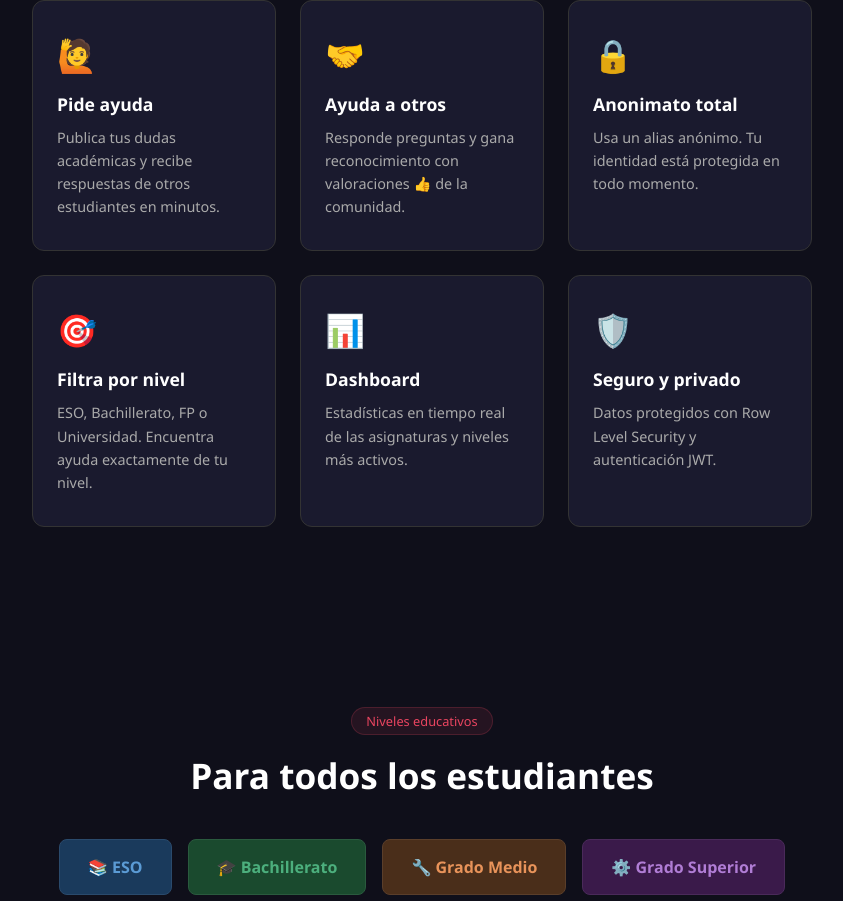
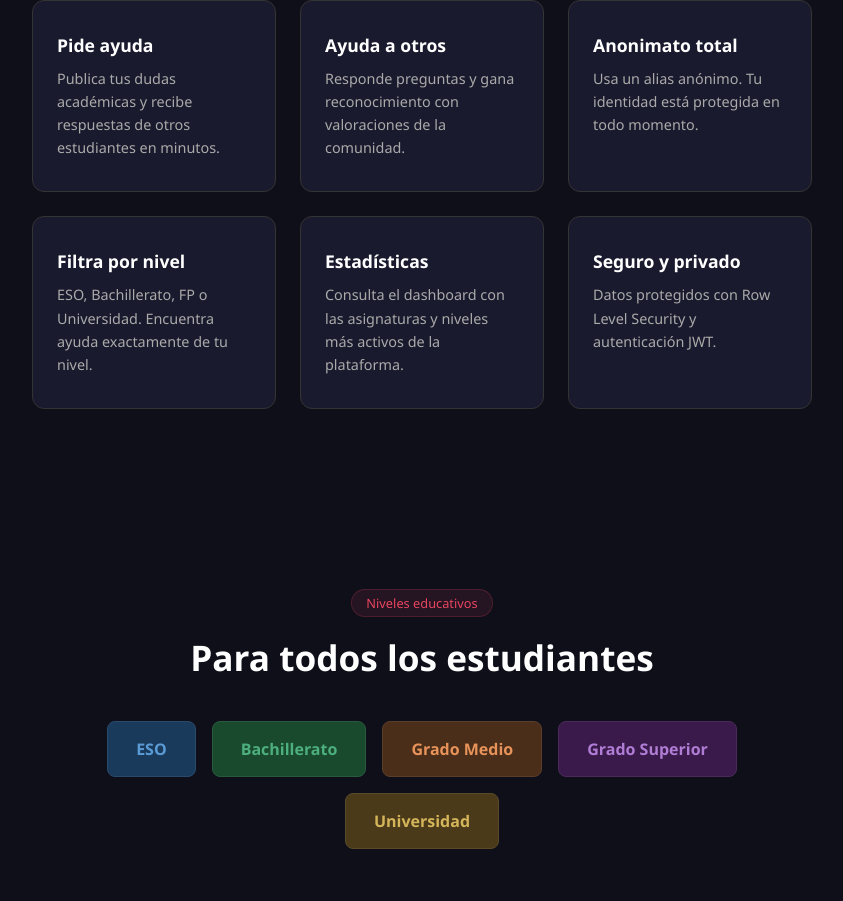
Before and after one commit to wilister/estuRed, an Angular app: page / in a window 1280 px wide. Shown: the part 1896-2797 px from the top of the page, without its empty margins (218-1061 px from the left). Built offline with nearby package versions, Linux system fonts and the light colour scheme.

Commit message:
Eliminar emoticonos de la interfaz

```diff
--- a/src/app/features/dashboard/dashboard.component.html
+++ b/src/app/features/dashboard/dashboard.component.html
@@ -1,22 +1,19 @@
 <div class="dashboard">
-  <h1>📊 Dashboard</h1>
+  <h1>Estadísticas</h1>
 
   <div *ngIf="cargando"><div class="spinner"></div></div>
 
   <div *ngIf="!cargando">
     <div class="stats-row">
       <div class="stat-card">
-        <span class="stat-icon">📋</span>
         <span class="stat-numero">{{ totalSolicitudes }}</span>
         <span class="stat-label">Solicitudes totales</span>
       </div>
       <div class="stat-card">
-        <span class="stat-icon">💬</span>
         <span class="stat-numero">{{ totalRespuestas }}</span>
         <span class="stat-label">Respuestas dadas</span>
       </div>
       <div class="stat-card">
-        <span class="stat-icon">👥</span>
         <span class="stat-numero">{{ totalUsuarios }}</span>
         <span class="stat-label">Usuarios registrados</span>
       </div>
--- a/src/app/features/landing/landing.component.html
+++ b/src/app/features/landing/landing.component.html
@@ -1,7 +1,6 @@
 <div class="landing">
-
   <nav class="landing-nav">
-    <div class="nav-brand">🎓 EstuRed</div>
+    <div class="nav-brand">EstuRed</div>
     <div class="nav-links">
       <button class="btn-outline" (click)="router.navigate(['/login'])">Iniciar sesión</button>
       <button class="btn-primary" (click)="router.navigate(['/registro'])">Registrarse gratis</button>
@@ -9,7 +8,7 @@
   </nav>
 
   <div class="hero">
-    <div class="hero-badge">🚀 Plataforma académica colaborativa</div>
+    <div class="hero-badge">Plataforma académica colaborativa</div>
     <h1>Aprende más.<br><span class="highlight">Juntos.</span></h1>
     <p class="subtitulo">
       Conecta con estudiantes de tu nivel, resuelve dudas académicas
@@ -70,32 +69,26 @@
     <h2>Todo lo que necesitas para estudiar mejor</h2>
     <div class="features-grid">
       <div class="feature-card">
-        <div class="feature-icon-wrap">🙋</div>
         <h3>Pide ayuda</h3>
         <p>Publica tus dudas académicas y recibe respuestas de otros estudiantes en minutos.</p>
       </div>
       <div class="feature-card">
-        <div class="feature-icon-wrap">🤝</div>
         <h3>Ayuda a otros</h3>
-        <p>Responde preguntas y gana reconocimiento con valoraciones 👍 de la comunidad.</p>
+        <p>Responde preguntas y gana reconocimiento con valoraciones de la comunidad.</p>
       </div>
       <div class="feature-card">
-        <div class="feature-icon-wrap">🔒</div>
         <h3>Anonimato total</h3>
         <p>Usa un alias anónimo. Tu identidad está protegida en todo momento.</p>
       </div>
       <div class="feature-card">
-        <div class="feature-icon-wrap">🎯</div>
         <h3>Filtra por nivel</h3>
         <p>ESO, Bachillerato, FP o Universidad. Encuentra ayuda exactamente de tu nivel.</p>
       </div>
       <div class="feature-card">
-        <div class="feature-icon-wrap">📊</div>
-        <h3>Dashboard</h3>
-        <p>Estadísticas en tiempo real de las asignaturas y niveles más activos.</p>
+        <h3>Estadísticas</h3>
+        <p>Consulta el dashboard con las asignaturas y niveles más activos de la plataforma.</p>
       </div>
       <div class="feature-card">
-        <div class="feature-icon-wrap">🛡️</div>
         <h3>Seguro y privado</h3>
         <p>Datos protegidos con Row Level Security y autenticación JWT.</p>
       </div>
@@ -106,11 +99,11 @@
     <div class="seccion-badge">Niveles educativos</div>
     <h2>Para todos los estudiantes</h2>
     <div class="niveles-grid">
-      <div class="nivel-card eso">📚 ESO</div>
-      <div class="nivel-card bach">🎓 Bachillerato</div>
-      <div class="nivel-card gm">🔧 Grado Medio</div>
-      <div class="nivel-card gs">⚙️ Grado Superior</div>
-      <div class="nivel-card uni">🏛️ Universidad</div>
+      <div class="nivel-card eso">ESO</div>
+      <div class="nivel-card bach">Bachillerato</div>
+      <div class="nivel-card gm">Grado Medio</div>
+      <div class="nivel-card gs">Grado Superior</div>
+      <div class="nivel-card uni">Universidad</div>
     </div>
   </div>
 
@@ -127,7 +120,7 @@
 
   <footer class="footer">
     <div class="footer-content">
-      <div class="footer-brand">🎓 EstuRed</div>
+      <div class="footer-brand">EstuRed</div>
       <p>Plataforma académica colaborativa · TFG DAM 2026</p>
       <div class="footer-links">
         <span (click)="router.navigate(['/login'])">Iniciar sesión</span>
@@ -136,5 +129,4 @@
       </div>
     </div>
   </footer>
-
 </div>
--- a/src/app/features/perfil/perfil.component.html
+++ b/src/app/features/perfil/perfil.component.html
@@ -25,7 +25,7 @@
           </div>
         </div>
 
-        <button class="btn-editar" (click)="activarEdicion()">✏️ Editar Perfil</button>
+        <button class="btn-editar" (click)="activarEdicion()">Editar Perfil</button>
       </div>
 
       <div *ngIf="editando" class="form-edicion">
@@ -74,7 +74,7 @@
         <p class="descripcion">{{ s.descripcion }}</p>
         <div class="card-footer">
           <span class="fecha">{{ s.created_at | date:'dd/MM/yyyy' }}</span>
-          <span class="respuestas">💬 {{ contadores[s.id] || 0 }} respuestas</span>
+          <span class="respuestas">{{ contadores[s.id] || 0 }} respuestas</span>
         </div>
       </div>
     </div>
--- a/src/app/features/solicitudes/detalle-solicitud/detalle-solicitud.component.html
+++ b/src/app/features/solicitudes/detalle-solicitud/detalle-solicitud.component.html
@@ -1,7 +1,7 @@
 <div class="detalle">
   <div class="detalle-nav">
     <button class="btn-volver" (click)="router.navigate(['/home'])">← Volver</button>
-    <button class="btn-eliminar" *ngIf="esAutor" (click)="eliminarSolicitud()">🗑️ Eliminar</button>
+    <button class="btn-eliminar" *ngIf="esAutor" (click)="eliminarSolicitud()">Eliminar</button>
   </div>
 
   <div *ngIf="cargando"><div class="spinner"></div></div>
@@ -12,7 +12,7 @@
       <span class="nivel">{{ solicitud!.nivel }}</span>
     </div>
     <p class="descripcion">{{ solicitud!.descripcion }}</p>
-    <p class="autor">👤 {{ solicitud!.alias_usuario }} · {{ solicitud!.created_at | date:'dd/MM/yyyy' }}</p>
+    <p class="autor">{{ solicitud!.alias_usuario }} · {{ solicitud!.created_at | date:'dd/MM/yyyy' }}</p>
 
     <div class="respuestas-seccion">
       <h2>Respuestas ({{ respuestas.length }})</h2>
@@ -23,7 +23,7 @@
 
       <div class="respuesta-card" *ngFor="let r of respuestas">
         <div class="respuesta-header">
-          <span class="alias">👤 {{ r.alias_usuario }}</span>
+          <span class="alias">{{ r.alias_usuario }}</span>
           <span class="fecha">{{ r.created_at | date:'dd/MM/yyyy' }}</span>
         </div>
         <p>{{ r.contenido }}</p>
@@ -32,8 +32,8 @@
             class="btn-voto"
             [class.votado]="votados[r.id]"
             (click)="toggleVoto(r.id)">
-            👍 {{ valoraciones[r.id] || 0 }}
-            {{ votados[r.id] ? 'Útil' : 'Me ayudó' }}
+            {{ valoraciones[r.id] || 0 }}
+            {{ votados[r.id] ? 'Útil' : 'Me ha ayudado' }}
           </button>
         </div>
       </div>
--- a/src/app/features/solicitudes/home/home.component.html
+++ b/src/app/features/solicitudes/home/home.component.html
@@ -1,6 +1,6 @@
 <div class="home">
   <div class="bienvenida" *ngIf="alias">
-    👋 Bienvenido, <strong>{{ alias }}</strong>
+    Bienvenido, <strong>{{ alias }}</strong>
   </div>
 
   <div class="estadisticas" *ngIf="!cargando">
@@ -25,7 +25,7 @@
       type="text"
       [(ngModel)]="busqueda"
       (ngModelChange)="filtrar()"
-      placeholder="🔍 Buscar por asignatura o descripción..."
+      placeholder="Buscar por asignatura o descripción..."
       class="input-busqueda"
     />
     <select [(ngModel)]="nivelFiltro" (ngModelChange)="filtrar()" class="select-nivel">
@@ -36,13 +36,13 @@
 
   <div class="ordenar">
     <button [class.activo]="ordenActivo === 'recientes'" (click)="ordenar('recientes')">
-      🕒 Más recientes
+      Más recientes
     </button>
     <button [class.activo]="ordenActivo === 'mas-respondidas'" (click)="ordenar('mas-respondidas')">
-      💬 Más respondidas
+      Más respondidas
     </button>
     <button [class.activo]="ordenActivo === 'sin-respuesta'" (click)="ordenar('sin-respuesta')">
-      🆘 Sin respuesta
+      Sin respuesta
     </button>
   </div>
 
@@ -57,15 +57,15 @@
       <div class="card-header">
         <span class="asignatura">{{ s.asignatura }}</span>
         <div class="card-header-right">
-          <span class="badge-sin-respuesta" *ngIf="contadores[s.id] === 0">🆘 Necesita ayuda</span>
+          <span class="badge-sin-respuesta" *ngIf="contadores[s.id] === 0">Sin respuesta</span>
           <span class="nivel" [ngClass]="getNivelClass(s.nivel)">{{ s.nivel }}</span>
         </div>
       </div>
       <p class="descripcion">{{ s.descripcion }}</p>
       <div class="card-footer">
-        <span class="alias">👤 {{ s.alias_usuario }}</span>
+        <span class="alias">{{ s.alias_usuario }}</span>
         <div class="card-footer-right">
-          <span class="respuestas">💬 {{ contadores[s.id] || 0 }} respuestas</span>
+          <span class="respuestas">{{ contadores[s.id] || 0 }} respuestas</span>
           <span class="fecha">{{ s.created_at | date:'dd/MM/yyyy' }}</span>
         </div>
       </div>
--- a/src/app/shared/components/navbar/navbar.component.html
+++ b/src/app/shared/components/navbar/navbar.component.html
@@ -1,26 +1,26 @@
 <nav class="navbar">
-  <div class="navbar-brand" (click)="navegarA('/home')">🎓 EstuRed</div>
+  <div class="navbar-brand" (click)="navegarA('/home')">EstuRed</div>
 
   <div class="navbar-links" *ngIf="usuario">
     <a (click)="navegarA('/home')">Inicio</a>
     <a (click)="navegarA('/nueva-solicitud')">Nueva Solicitud</a>
-    <a (click)="navegarA('/dashboard')">📊 Dashboard</a>
-    <a (click)="navegarA('/perfil')" class="alias-link">👤 {{ alias }}</a>
+    <a (click)="navegarA('/dashboard')">Dashboard</a>
+    <a (click)="navegarA('/perfil')" class="alias-link">{{ alias }}</a>
     <button (click)="cerrarSesion()">Cerrar Sesión</button>
   </div>
 
-  <button class="hamburguesa" *ngIf="usuario" (click)="toggleMenu()">
+  <button class="hamburguesa" *ngIf="usuario" (click)="toggleMenu()" aria-label="Abrir menú">
     <span></span>
     <span></span>
     <span></span>
   </button>
 
   <div class="menu-movil" *ngIf="menuAbierto && usuario">
-    <a (click)="navegarA('/home')">🏠 Inicio</a>
-    <a (click)="navegarA('/nueva-solicitud')">➕ Nueva Solicitud</a>
-    <a (click)="navegarA('/dashboard')">📊 Dashboard</a>
-    <a (click)="navegarA('/perfil')">👤 Mi Perfil ({{ alias }})</a>
-    <a class="cerrar-sesion" (click)="cerrarSesion()">🚪 Cerrar Sesión</a>
+    <a (click)="navegarA('/home')">Inicio</a>
+    <a (click)="navegarA('/nueva-solicitud')">Nueva Solicitud</a>
+    <a (click)="navegarA('/dashboard')">Dashboard</a>
+    <a (click)="navegarA('/perfil')">Mi Perfil ({{ alias }})</a>
+    <a class="cerrar-sesion" (click)="cerrarSesion()">Cerrar Sesión</a>
   </div>
 </nav>
 
```
